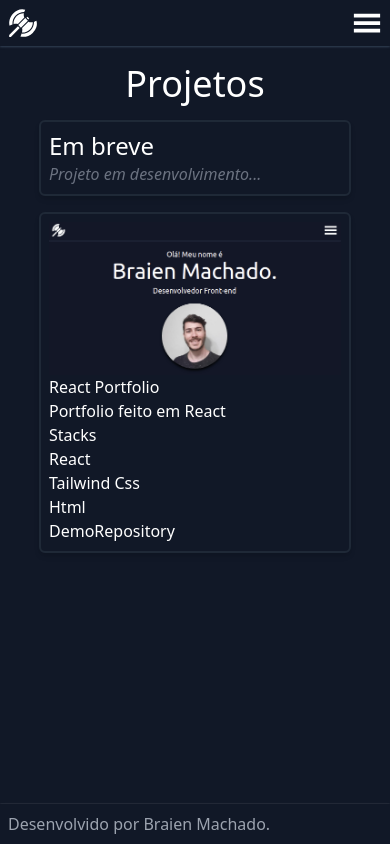
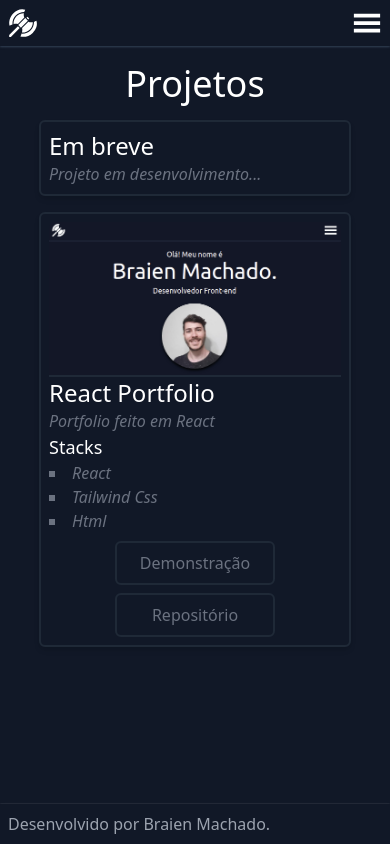
Before and after one commit to braien-machado/react-portfolio, a React (Create React App) app: page /projects in a window 390 px wide. Built offline with nearby package versions, Linux system fonts and the light colour scheme.

Commit message:
set mobile style

```diff
--- a/src/components/ProjectCard.jsx
+++ b/src/components/ProjectCard.jsx
@@ -15,17 +15,23 @@ export default function ProjectCard(props) {
 
   return (
     <div key={index} className='border-gray-800 border-2 hover:border-gray-300 duration-300 shadow-md rounded-md w-4/5 p-2 mb-4'>
-      <img src={require(`../images/${image}`)} alt={`${name} cover`} />
-      <h1>{name}</h1>
-      <p>{description}</p>
-      <ul>
-        <h2>Stacks</h2>
+      <img  className='object-cover w-full rounded-t-md border-b-2 border-gray-800' src={require(`../images/${image}`)} alt={`${name} cover`} />
+      <h1 className='text-2xl font-medium'>{name}</h1>
+      <p className='italic text-gray-500'>{description}</p>
+      <ul className='list-inside list-square'>
+        <h2 className='text-lg font-medium'>Stacks</h2>
         {
-          stacks.map((stack, i) => (<li key={`${stack}-${i}`}>{stack}</li>))
+          stacks.map((stack, i) => (<li className='italic text-gray-500' key={`${stack}-${i}`}>{stack}</li>))
         }
       </ul>
-      <a href={demo} target='_blank' rel='noreferrer'>Demo</a>
-      <a href={repository} target='_blank' rel='noreferrer'>Repository</a>
+      <div className='mt-2 flex justify-evenly flex-wrap'>
+        <a  href={demo} target='_blank' rel='noreferrer'>
+          <button className='p-2 w-40 border-2 border-gray-800 hover:bg-gray-800 text-gray-500 hover:text-white hover:underline rounded-md duration-300 mb-2'>Demonstração</button>
+        </a>
+        <a href={repository} target='_blank' rel='noreferrer'>
+          <button className='p-2 w-40 border-2 border-gray-800 hover:bg-gray-800 text-gray-500 hover:text-white hover:underline rounded-md duration-300'>Repositório</button>
+        </a>
+      </div>
     </div>
   );
 }
```
